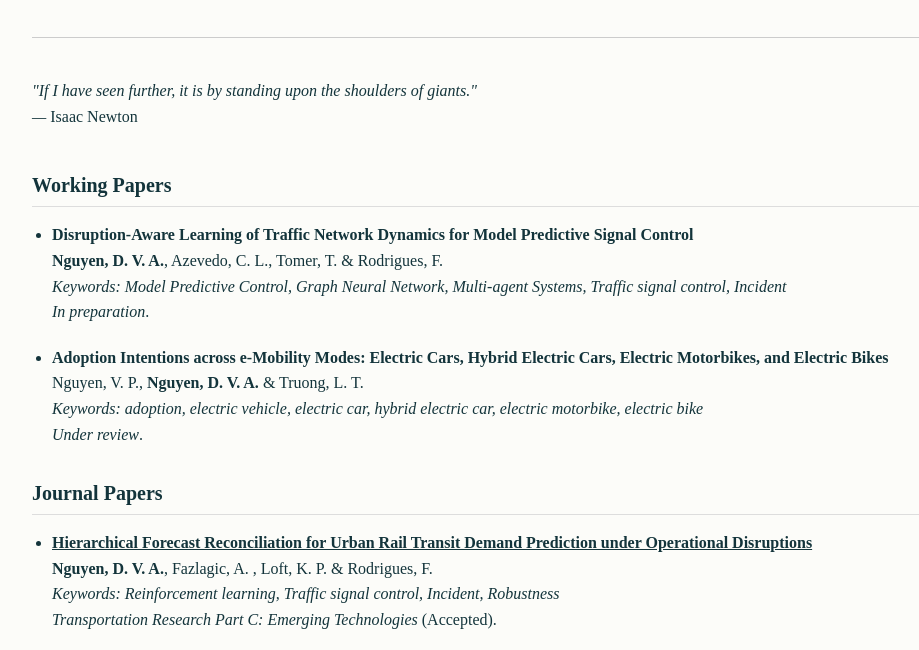
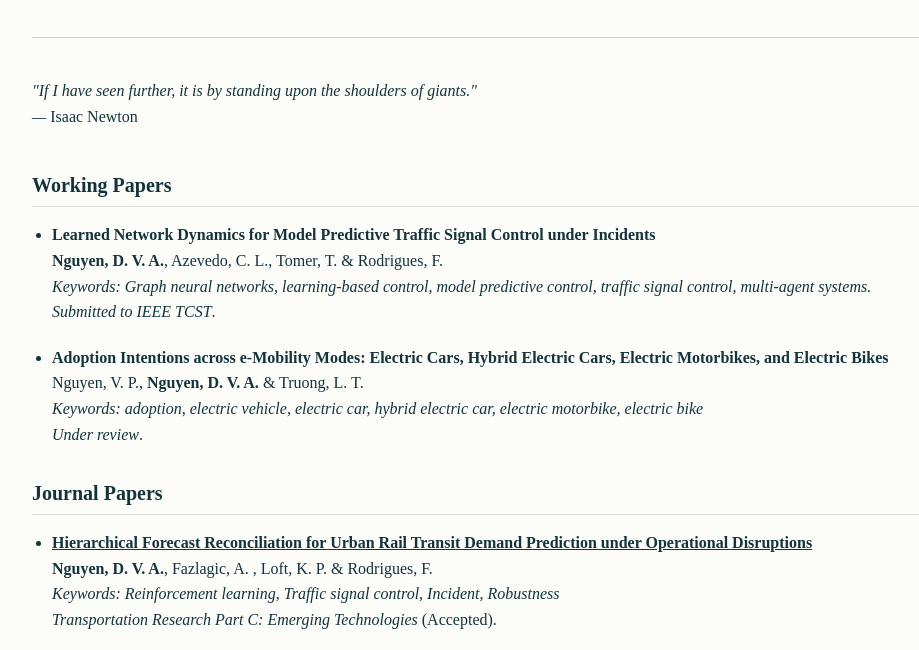
Before and after one commit to andngdtudk/andngdtudk.github.io, a plain HTML site: page publications.html in a window 1280 px wide. Shown: the part 126-776 px from the top of the page, without its empty margins (78-997 px from the left). Drawn offline with Linux system fonts and the light colour scheme; a web font is replaced by a local one.

Commit message:
Update publications.html

```diff
--- a/publications.html
+++ b/publications.html
@@ -47,10 +47,10 @@
       <h2>Working Papers</h2>
       <ul>
         <li>
-          <strong> Disruption-Aware Learning of Traffic Network Dynamics for Model Predictive Signal Control </strong><br>
+          <strong> Learned Network Dynamics for Model Predictive Traffic Signal Control under Incidents </strong><br>
           <span style="font-weight:bold;">Nguyen, D. V. A.</span>, Azevedo, C. L., Tomer, T. & Rodrigues, F.<br>
-          <span class="note">Keywords: Model Predictive Control, Graph Neural Network, Multi-agent Systems, Traffic signal control, Incident </span> <br>
-          <em>In preparation</em>.
+          <span class="note">Keywords: Graph neural networks, learning-based control, model predictive control, traffic signal control, multi-agent systems. </span> <br>
+          <em>Submitted to IEEE TCST</em>.
         </li>
         <li>
           <strong>Adoption Intentions across e-Mobility Modes: Electric Cars, Hybrid Electric Cars, Electric Motorbikes, and Electric Bikes </a></strong><br>
```
